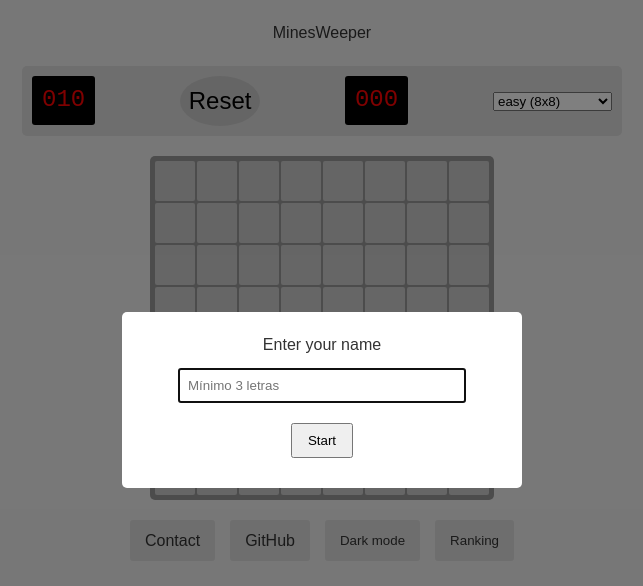
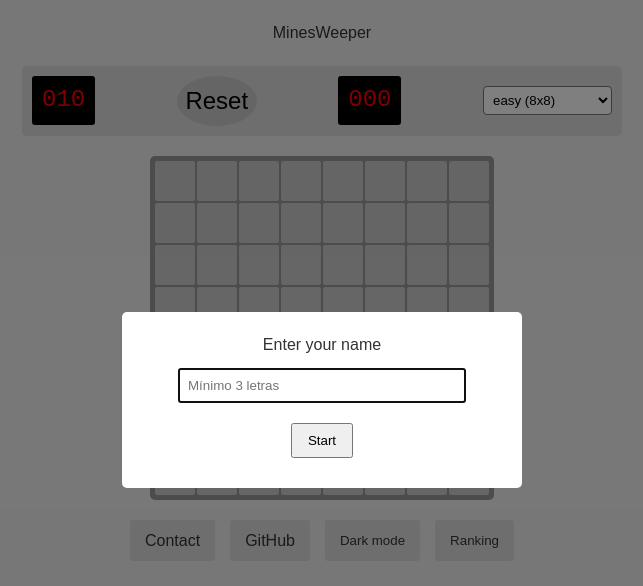
Before and after one commit to gastonfalena/minesweeper, a plain HTML site: page index.html in a window 1280 px wide. Shown: the whole page, without its empty margins (318-961 px from the left). Drawn offline with Linux system fonts and the light colour scheme.

Commit message:
add: difficulty-selector styles

```diff
--- a/styles/main.css
+++ b/styles/main.css
@@ -26,6 +26,18 @@ body.dark-mode {
   padding: 10px;
   background-color: #ddd;
   border-radius: 5px;
+}
+
+.difficulty-selector select {
+  padding: 5px;
+  border-radius: 4px;
+  background-color: #fff;
+  cursor: pointer;
+}
+
+body.dark-mode .difficulty-selector select {
+  background-color: #444;
+  color: #fff;
 }
 
 body.dark-mode .game-controls {
```
